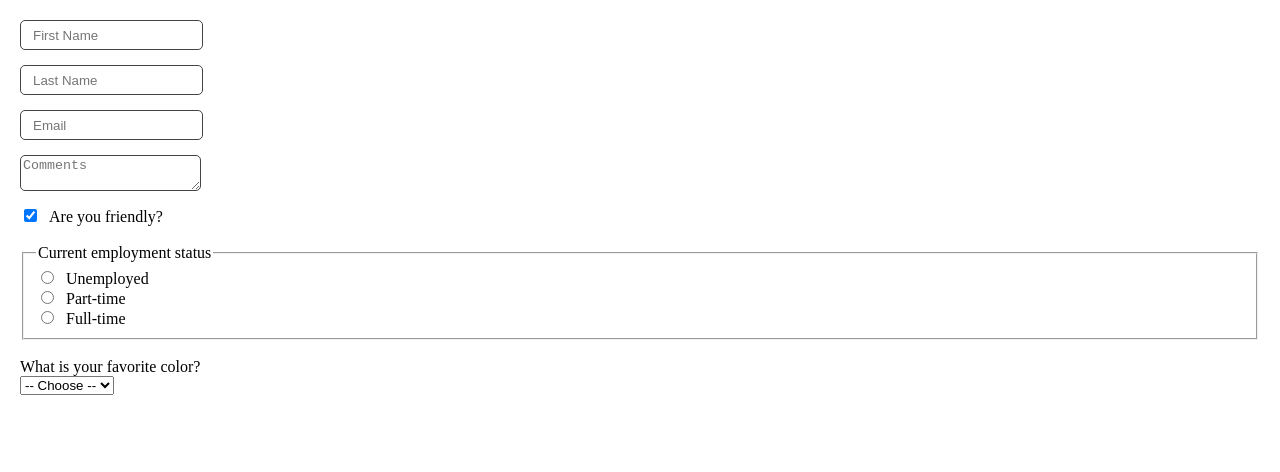
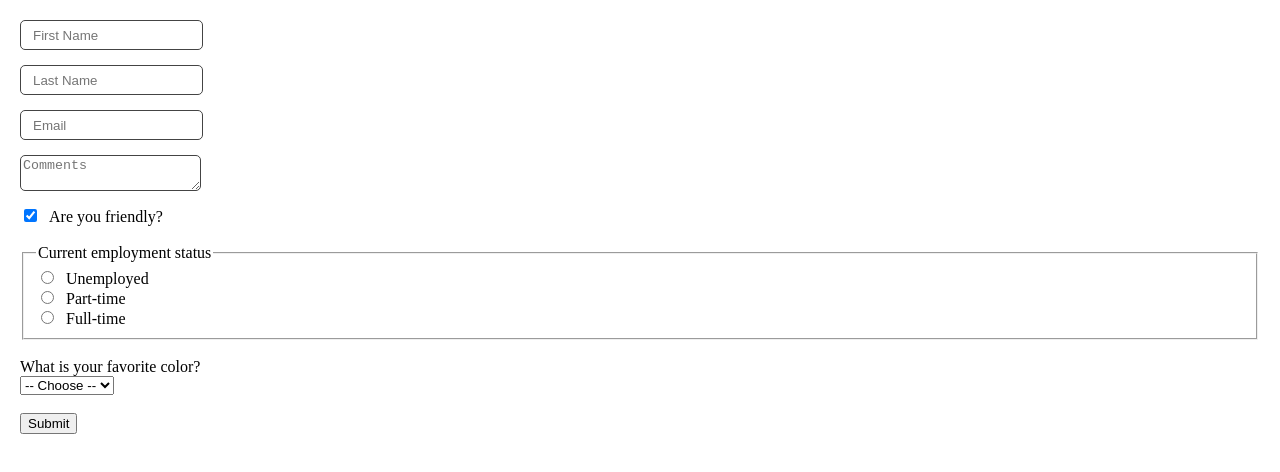
Before and after one commit to rushikesh2020/ReactForm, a React (Vite) app: page / in a window 1280 px wide. Shown: the top 472 px of the page. Built offline with nearby package versions, Linux system fonts and the light colour scheme.

Commit message:
submitting the form with onSubmit attribute

```diff
--- a/src/App.jsx
+++ b/src/App.jsx
@@ -26,10 +26,14 @@ function App() {
     })
   }
 
-  console.log(formData)
+  // console.log(formData)
+  function handleSubmit(event){
+    event.preventDefault();
+    console.log(formData)
+  }
 
   return (
-    <form>
+    <form onSubmit={handleSubmit}>
       <input
         type="text"
         placeholder="First Name"
@@ -126,7 +130,10 @@ function App() {
                 <option value="indigo">Indigo</option>
                 <option value="violet">Violet</option>
             </select>
+        <br />
+        <br />
 
+        <button>Submit</button>
     </form>
   );
 }
```
